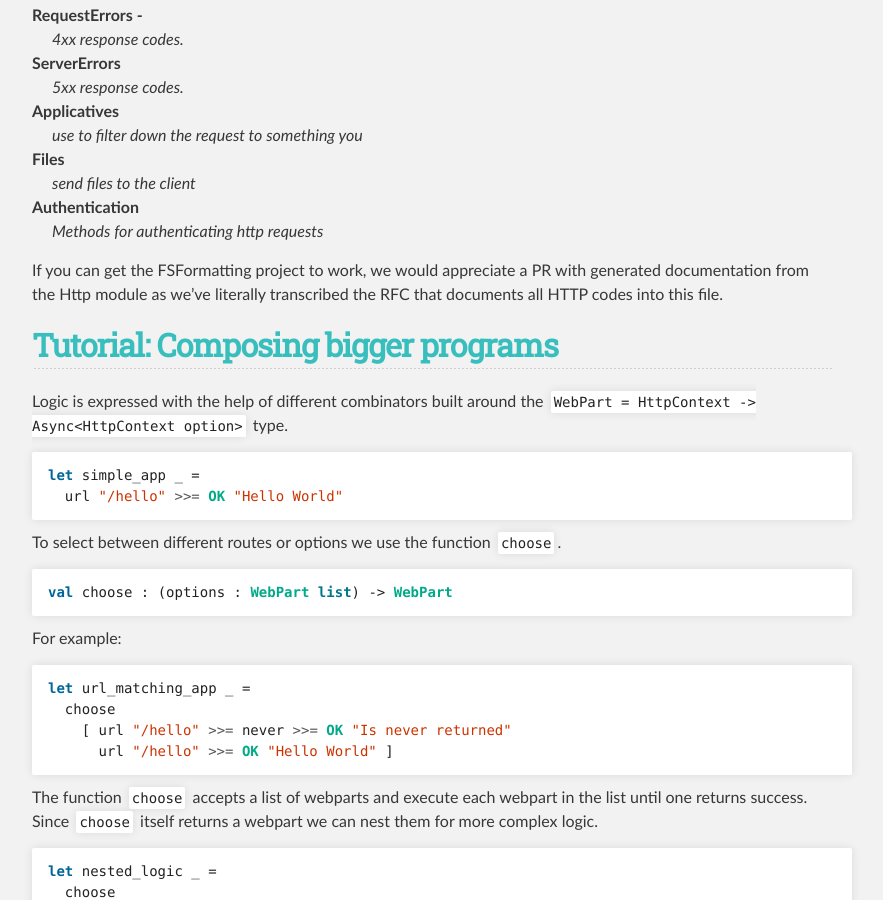
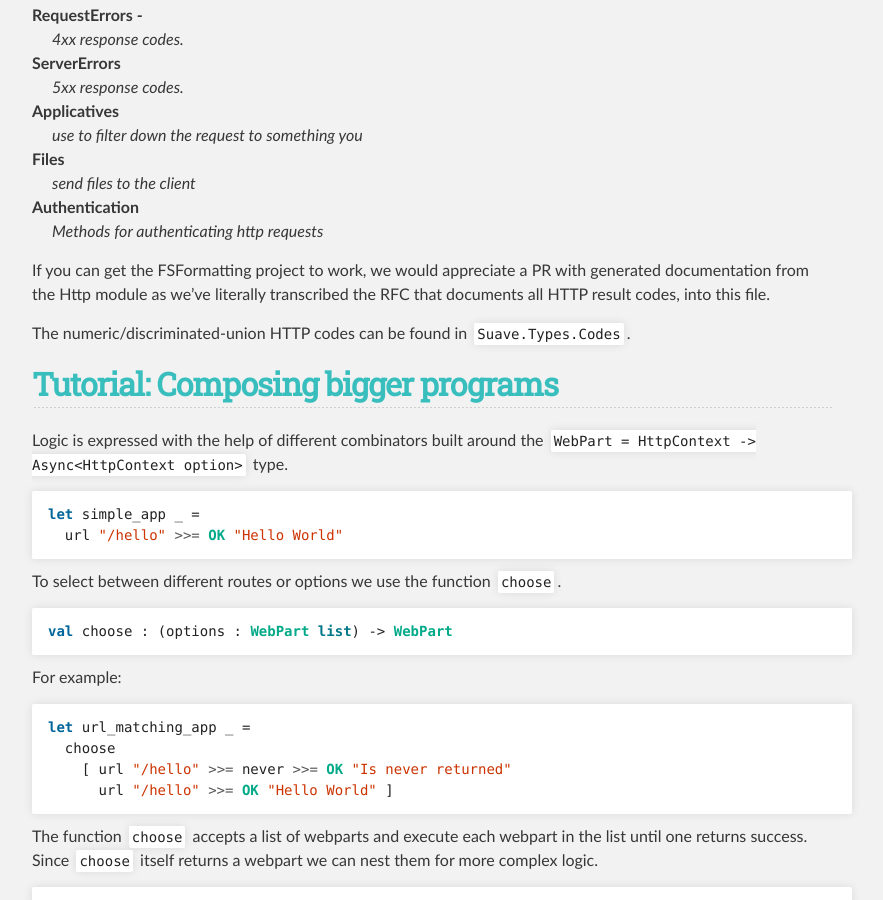
Before and after one commit to SuaveIO/suave, a Jekyll site: the page built from index.md, in a window 1280 px wide and 900 px high, scrolled down 2975 px. Shown: the whole window, without its empty margins (208-1091 px from the left). Built offline with Jekyll 4.4.1, drawn with Linux system fonts in a browser that asks for light colours.

Commit message:
documenting where to find the numeric codes

```diff
--- a/_includes/content.md
+++ b/_includes/content.md
@@ -37,9 +37,9 @@ The simplest Suave application is a simple HTTP server that greets all visitors
 with the string `"Hello World!"`
 
 {% highlight fsharp %}
-open Suave // always open suave
+open Suave                 // always open suave
 open Suave.Http.Successful // for OK-result
-open Suave.Web // for config
+open Suave.Web             // for config
 
 web_server default_config (OK "Hello World!")
 {% endhighlight %}
@@ -143,7 +143,9 @@ All-in-all, the Http module consists of these sub-modules:
 
 If you can get the FSFormatting project to work, we would appreciate a PR with
 generated documentation from the Http module as we've literally transcribed the
-RFC that documents all HTTP codes into this file.
+RFC that documents all HTTP result codes, into this file.
+
+The numeric/discriminated-union HTTP codes can be found in `Suave.Types.Codes`.
 
 Tutorial: Composing bigger programs
 -----------------------------------
```
